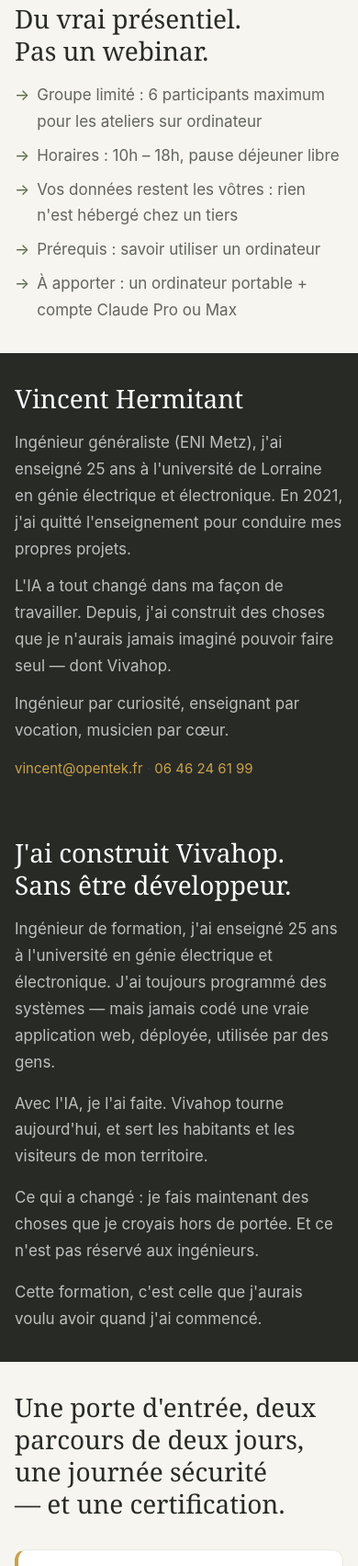
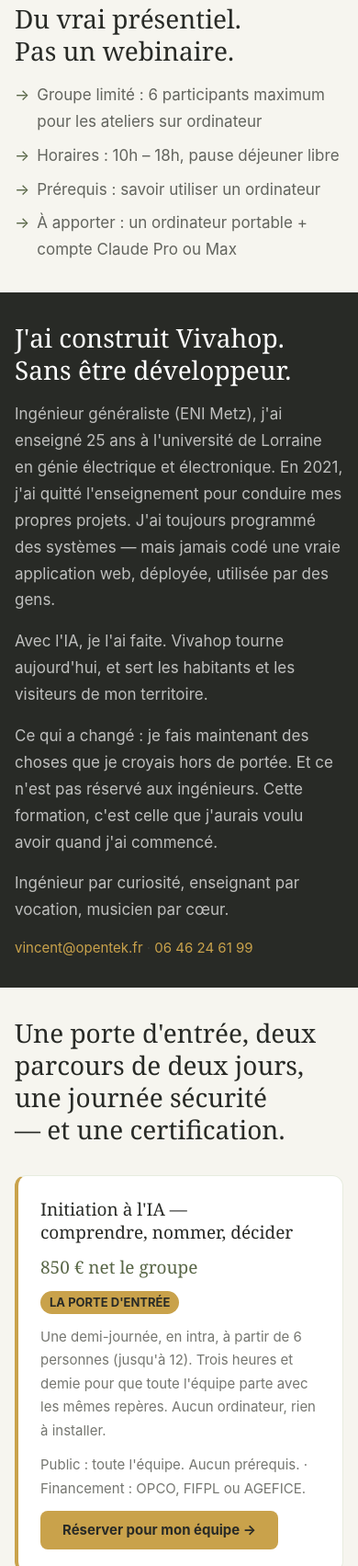
Before and after one commit to vincent-herm/opentek, an Astro site: page /formation in a window 390 px wide. Shown: the part 4987-6690 px from the top of the page at 92% size. Built offline with nearby package versions, Linux system fonts and the light colour scheme; Astro itself is replaced by a stand-in of ours.

Commit message:
Corrige 3 incohérences sur la page formation et qui-suis-je
- "webinar" → "webinaire", et retrait de l'affirmation "rien n'est
  hébergé chez un tiers" (fausse : la formation utilise Claude, un
  service cloud d'Anthropic) sur formation.json et qui-suis-je.json.
- Fusionne les deux sections "formateur" et "preuve" qui racontaient
  la même histoire (25 ans d'enseignement, bascule IA, Vivahop) l'une
  sous l'autre sur le même fond anthracite, sans rupture visuelle.
- La carte "Initiation à l'IA" n'affichait aucun prix et proposait un
  devis, alors que le tableau comparatif plus bas annonçait déjà
  850 € le groupe pour la même offre : prix maintenant affiché sur
  la carte, CTA passé de "devis" à "réserver".

Co-Authored-By: Claude Sonnet 5 <noreply@anthropic.com>

```diff
--- a/src/content/formation.json
+++ b/src/content/formation.json
@@ -37,11 +37,13 @@
   "preuve": {
     "titre": "J'ai construit Vivahop. Sans être développeur.",
     "paragraphes": [
-      "Ingénieur de formation, j'ai enseigné 25 ans à l'université en génie électrique et électronique. J'ai toujours programmé des systèmes — mais jamais codé une vraie application web, déployée, utilisée par des gens.",
+      "Ingénieur généraliste (ENI Metz), j'ai enseigné 25 ans à l'université de Lorraine en génie électrique et électronique. En 2021, j'ai quitté l'enseignement pour conduire mes propres projets. J'ai toujours programmé des systèmes — mais jamais codé une vraie application web, déployée, utilisée par des gens.",
       "Avec l'IA, je l'ai faite. Vivahop tourne aujourd'hui, et sert les habitants et les visiteurs de mon territoire.",
-      "Ce qui a changé : je fais maintenant des choses que je croyais hors de portée. Et ce n'est pas réservé aux ingénieurs.",
-      "Cette formation, c'est celle que j'aurais voulu avoir quand j'ai commencé."
-    ]
+      "Ce qui a changé : je fais maintenant des choses que je croyais hors de portée. Et ce n'est pas réservé aux ingénieurs. Cette formation, c'est celle que j'aurais voulu avoir quand j'ai commencé.",
+      "Ingénieur par curiosité, enseignant par vocation, musicien par cœur."
+    ],
+    "email": "vincent@opentek.fr",
+    "tel": "06 46 24 61 99"
   },
   "financement": {
     "titre": "Ce budget FORMATION, vous le payez déjà.",
@@ -84,11 +86,10 @@
     ]
   },
   "format": {
-    "titre": "Du vrai présentiel. Pas un webinar.",
+    "titre": "Du vrai présentiel. Pas un webinaire.",
     "items": [
       "Groupe limité : 6 participants maximum pour les ateliers sur ordinateur",
       "Horaires : 10h – 18h, pause déjeuner libre",
-      "Vos données restent les vôtres : rien n'est hébergé chez un tiers",
       "Prérequis : savoir utiliser un ordinateur",
       "À apporter : un ordinateur portable + compte Claude Pro ou Max"
     ]
@@ -98,9 +99,10 @@
     "initiation": {
       "titre": "Initiation à l'IA — comprendre, nommer, décider",
       "badge": "La porte d'entrée",
-      "texte": "Une demi-journée, en intra, à partir de 6 personnes. Trois heures et demie pour que toute l'équipe parte avec les mêmes repères. Aucun ordinateur, rien à installer.",
+      "prix": "850 € net le groupe",
+      "texte": "Une demi-journée, en intra, à partir de 6 personnes (jusqu'à 12). Trois heures et demie pour que toute l'équipe parte avec les mêmes repères. Aucun ordinateur, rien à installer.",
       "infos": "Public : toute l'équipe. Aucun prérequis. · Financement : OPCO, FIFPL ou AGEFICE.",
-      "cta": "Demander un devis pour mon équipe →"
+      "cta": "Réserver pour mon équipe →"
     },
     "n1n2": {
       "titre": "N1 + N2 — De zéro à l'autonomie",
@@ -168,16 +170,6 @@
     "texte": "En intra, je me déplace partout en France. En inter, les sessions se tiennent en Ardèche méridionale.",
     "cta": "Me contacter →"
   },
-  "formateur": {
-    "titre": "Vincent Hermitant",
-    "paragraphes": [
-      "Ingénieur généraliste (ENI Metz), j'ai enseigné 25 ans à l'université de Lorraine en génie électrique et électronique. En 2021, j'ai quitté l'enseignement pour conduire mes propres projets.",
-      "L'IA a tout changé dans ma façon de travailler. Depuis, j'ai construit des choses que je n'aurais jamais imaginé pouvoir faire seul — dont Vivahop.",
-      "Ingénieur par curiosité, enseignant par vocation, musicien par cœur."
-    ],
-    "email": "vincent@opentek.fr",
-    "tel": "06 46 24 61 99"
-  },
   "faq": [
     {
       "question": "La formation est-elle finançable ?",
--- a/src/content/qui-suis-je.json
+++ b/src/content/qui-suis-je.json
@@ -18,10 +18,6 @@
       {
         "titre": "Petits groupes",
         "texte": "6 personnes max en atelier, suivi réel"
-      },
-      {
-        "titre": "Données privées",
-        "texte": "Rien chez un tiers, tout chez vous"
       }
     ]
   },
--- a/src/pages/formation/index.astro
+++ b/src/pages/formation/index.astro
@@ -129,25 +129,14 @@ import imageAtelier from '../../assets/formation/atelier-groupe.png';
 
   <section class="section bg-anthracite">
     <div class="wrap">
-      <h2 class="titre-section text-white mb-4">{content.formateur.titre}</h2>
-      <div class="mesure text-white/70 space-y-3">
-        {content.formateur.paragraphes.map(p => <p>{p}</p>)}
+      <h2 class="titre-section text-white mb-4">{content.preuve.titre}</h2>
+      <div class="mesure text-white/70 space-y-4">
+        {content.preuve.paragraphes.map(p => <p>{p}</p>)}
       </div>
       <p class="mt-4 text-sm">
-        <a href="mailto:vincent@opentek.fr" class="text-dore hover:underline">{content.formateur.email}</a>
-        · <a href="tel:+33646246199" class="text-dore hover:underline">{content.formateur.tel}</a>
+        <a href="mailto:vincent@opentek.fr" class="text-dore hover:underline">{content.preuve.email}</a>
+        · <a href="tel:+33646246199" class="text-dore hover:underline">{content.preuve.tel}</a>
       </p>
-    </div>
-  </section>
-
-  <section class="section bg-anthracite">
-    <div class="wrap">
-      <h2 class="titre-section text-white mb-4">{content.preuve.titre}</h2>
-      <div class="mesure text-white/70 space-y-4">
-        {content.preuve.paragraphes.map((p, i) => (
-          <p>{p}</p>
-        ))}
-      </div>
     </div>
   </section>
 
@@ -159,6 +148,7 @@ import imageAtelier from '../../assets/formation/atelier-groupe.png';
       <div class="bg-white border border-sauge-clair rounded-xl p-6 mb-4 border-l-4 border-l-dore">
         <div class="flex flex-wrap items-baseline gap-3 mb-3">
           <h3 class="titre-carte">{content.offres.initiation.titre}</h3>
+          <span class="titre-carte text-sauge-fonce">{content.offres.initiation.prix}</span>
           <span class="text-xs font-bold uppercase bg-dore text-anthracite rounded-full px-2.5 py-1">{content.offres.initiation.badge}</span>
         </div>
         <p class="texte-secondaire">{content.offres.initiation.texte}</p>
--- a/src/pages/qui-suis-je/index.astro
+++ b/src/pages/qui-suis-je/index.astro
@@ -32,7 +32,7 @@ import portrait from '../../assets/qui-suis-je/portrait-vincent.jpg';
         <p>{content.pedagogie.texte1}</p>
         <p>{content.pedagogie.texte2}</p>
       </div>
-      <div class="grid grid-cols-1 sm:grid-cols-3 gap-3 mt-6">
+      <div class="grid grid-cols-1 sm:grid-cols-2 gap-3 mt-6 max-w-md">
         {content.pedagogie.cartes.map(c => (
           <div class="bg-white border border-sauge-clair rounded-xl p-4 text-center">
             <span class="block w-8 h-0.5 bg-dore mb-3 mx-auto"></span>
```
